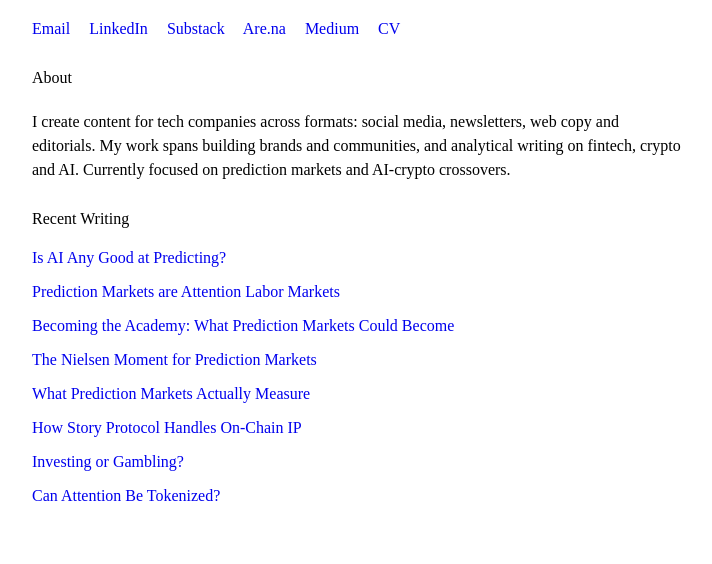
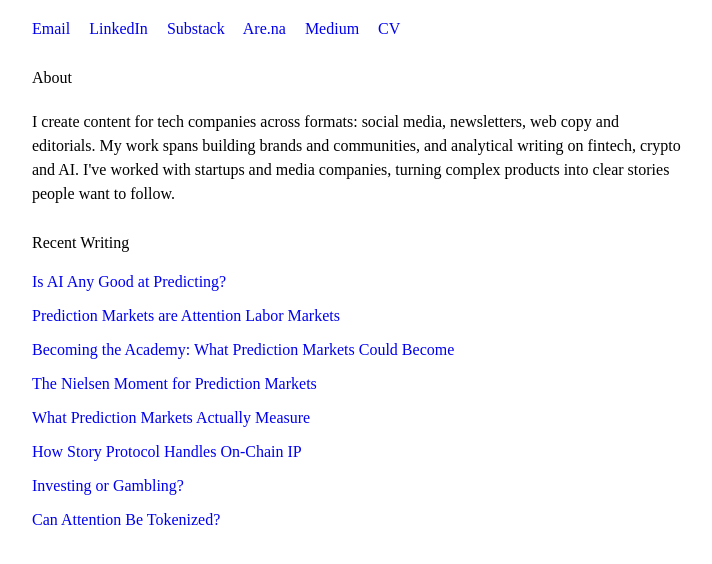
Before and after one commit to reachavci/reachavci, a plain HTML site: page index.html in a window 1280 px wide. Shown: the part 108-672 px from the top of the page, without its empty margins (283-995 px from the left). Drawn offline with Linux system fonts and the light colour scheme.

Commit message:
Update index.html

```diff
--- a/index.html
+++ b/index.html
@@ -77,8 +77,7 @@
 </div>
 <h2>About</h2>
 <div class="bio">
-I create content for tech companies across formats: social media, newsletters, web copy and editorials. My work spans building brands and communities, and analytical writing on fintech, crypto and AI. Currently focused on prediction markets and AI-crypto crossovers.
-</div>
+I create content for tech companies across formats: social media, newsletters, web copy and editorials. My work spans building brands and communities, and analytical writing on fintech, crypto and AI. I've worked with startups and media companies, turning complex products into clear stories people want to follow.</div>
 <h2>Recent Writing</h2>
 <div class="writing-item">
 <a href="https://substack.com/home/post/p-185960624">Is AI Any Good at Predicting?</a>
```
